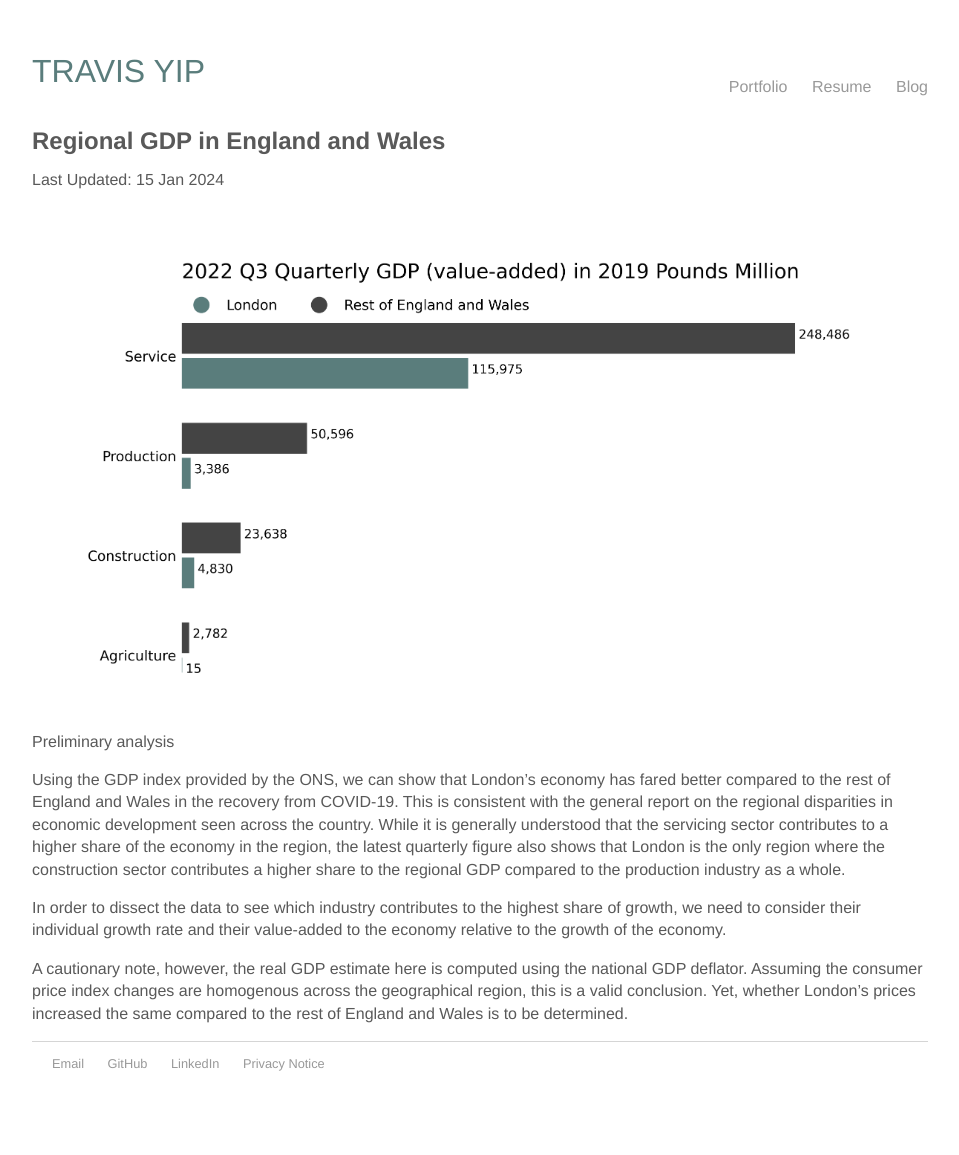
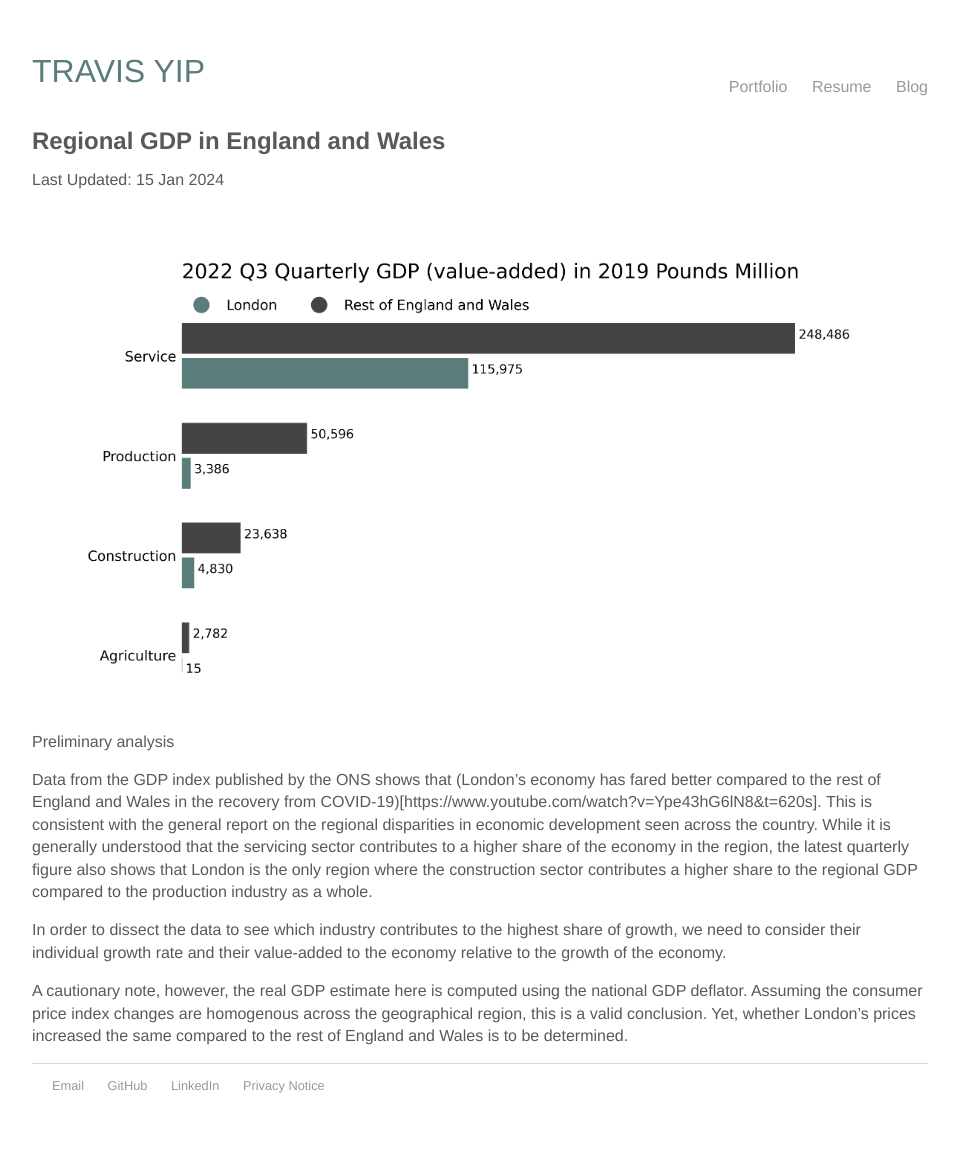
Before and after one commit to cwtravisyip/cwtravisyip.github.io, a Jekyll site: the page built from _wips/eng_wales_regional_gdp.md, in a window 1280 px wide. Shown: the whole page, without its empty margins (160-1119 px from the left). Built offline with Jekyll 4.4.1, drawn with Linux system fonts in a browser that asks for light colours; before the commit the page ends 1133 px from its top, so only the background shows below that.

Commit message:
Update content

```diff
--- a/_wips/eng_wales_regional_gdp.md
+++ b/_wips/eng_wales_regional_gdp.md
@@ -10,7 +10,7 @@
 ![Latest Quarter GDP (Value-Added) by Industry](/images/porfolio_of_work/regional_gdp_02.png)
 Preliminary analysis
 
-Using the GDP index provided by the ONS, we can show that London's economy has fared better compared to the rest of England and Wales in the recovery from COVID-19. This is consistent with the general report on the regional disparities in economic development seen across the country. While it is generally understood that the servicing sector contributes to a higher share of the economy in the region, the latest quarterly figure also shows that London is the only region where the construction sector contributes a higher share to the regional GDP compared to the production industry as a whole.
+Data from the GDP index published by the ONS shows that (London's economy has fared better compared to the rest of England and Wales in the recovery from COVID-19)[https://www.youtube.com/watch?v=Ype43hG6lN8&t=620s]. This is consistent with the general report on the regional disparities in economic development seen across the country. While it is generally understood that the servicing sector contributes to a higher share of the economy in the region, the latest quarterly figure also shows that London is the only region where the construction sector contributes a higher share to the regional GDP compared to the production industry as a whole.
 
 In order to dissect the data to see which industry contributes to the highest share of growth, we need to consider their individual growth rate and their value-added to the economy relative to the growth of the economy.
 
```
